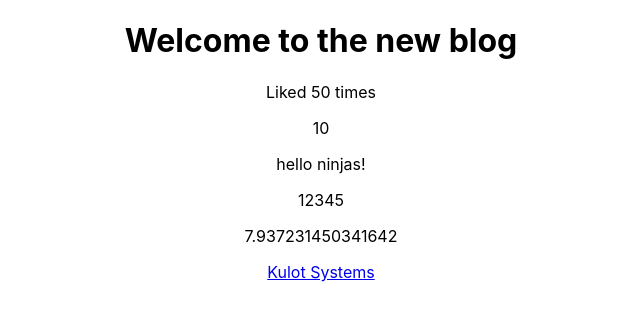
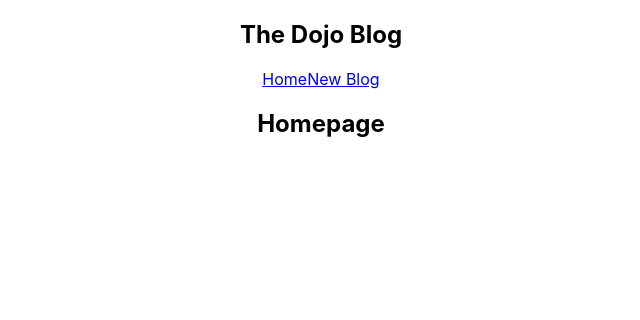
Before and after one commit to kulotsystems/react-thenetninja, a React (Vite) app: page / in a window 1280 px wide. Shown: the top 320 px of the page, without its empty margins (319-959 px from the left). Built offline with nearby package versions, Linux system fonts and the light colour scheme.

Commit message:
Lesson 5: Multiple Components.

```diff
--- a/src/App.jsx
+++ b/src/App.jsx
@@ -1,22 +1,13 @@
 import './App.css';
+import Home   from './Home.jsx';
+import Navbar from './Navbar.jsx';
 
 function App() {
-    const title  = 'Welcome to the new blog';
-    const likes  = 50;
-    const link   = 'http://www.kulotsystems.com/portfolio';
-
     return (
         <div className="App">
+            <Navbar/>
             <div className="content">
-                <h1>{ title }</h1>
-                <p>Liked { likes } times</p>
-
-                <p>{ 10 }</p>
-                <p>{ "hello ninjas!" }</p>
-                <p>{ [1, 2, 3, 4, 5] }</p>
-                <p>{ Math.random() * 10 }</p>
-
-                <a href={ link }>Kulot Systems</a>
+                <Home/>
             </div>
         </div>
     );
--- /dev/null
+++ b/src/Home.jsx
@@ -0,0 +1,9 @@
+const Home = () => {
+    return (
+        <div className="home">
+            <h2>Homepage</h2>
+        </div>
+    );
+};
+
+export default Home;
--- /dev/null
+++ b/src/Navbar.jsx
@@ -0,0 +1,13 @@
+const Navbar = () => {
+    return (
+        <nav className="navbar">
+            <h1>The Dojo Blog</h1>
+            <div className="links">
+                <a href="/">Home</a>
+                <a href="/create">New Blog</a>
+            </div>
+        </nav>
+    );
+};
+
+export default Navbar;
```
